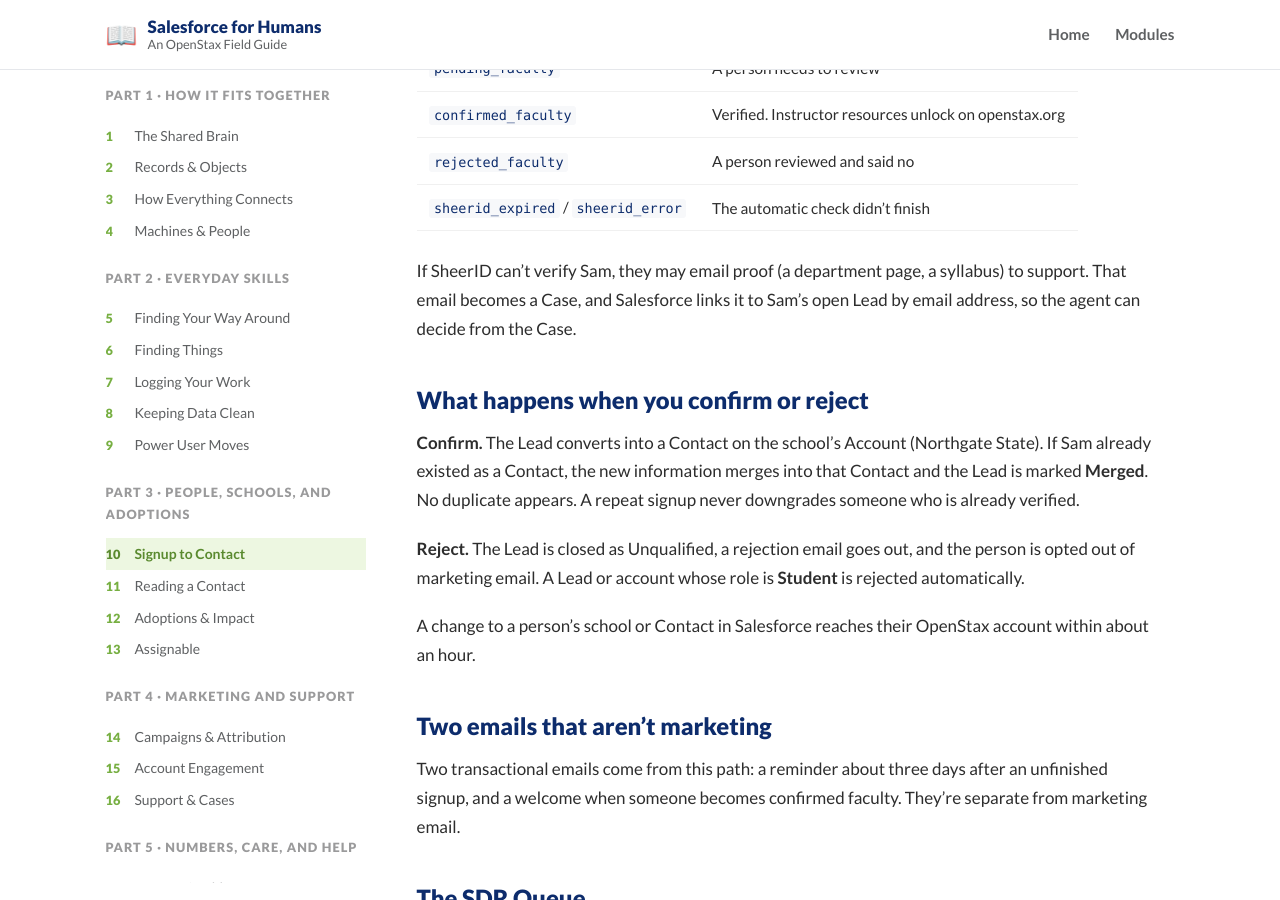
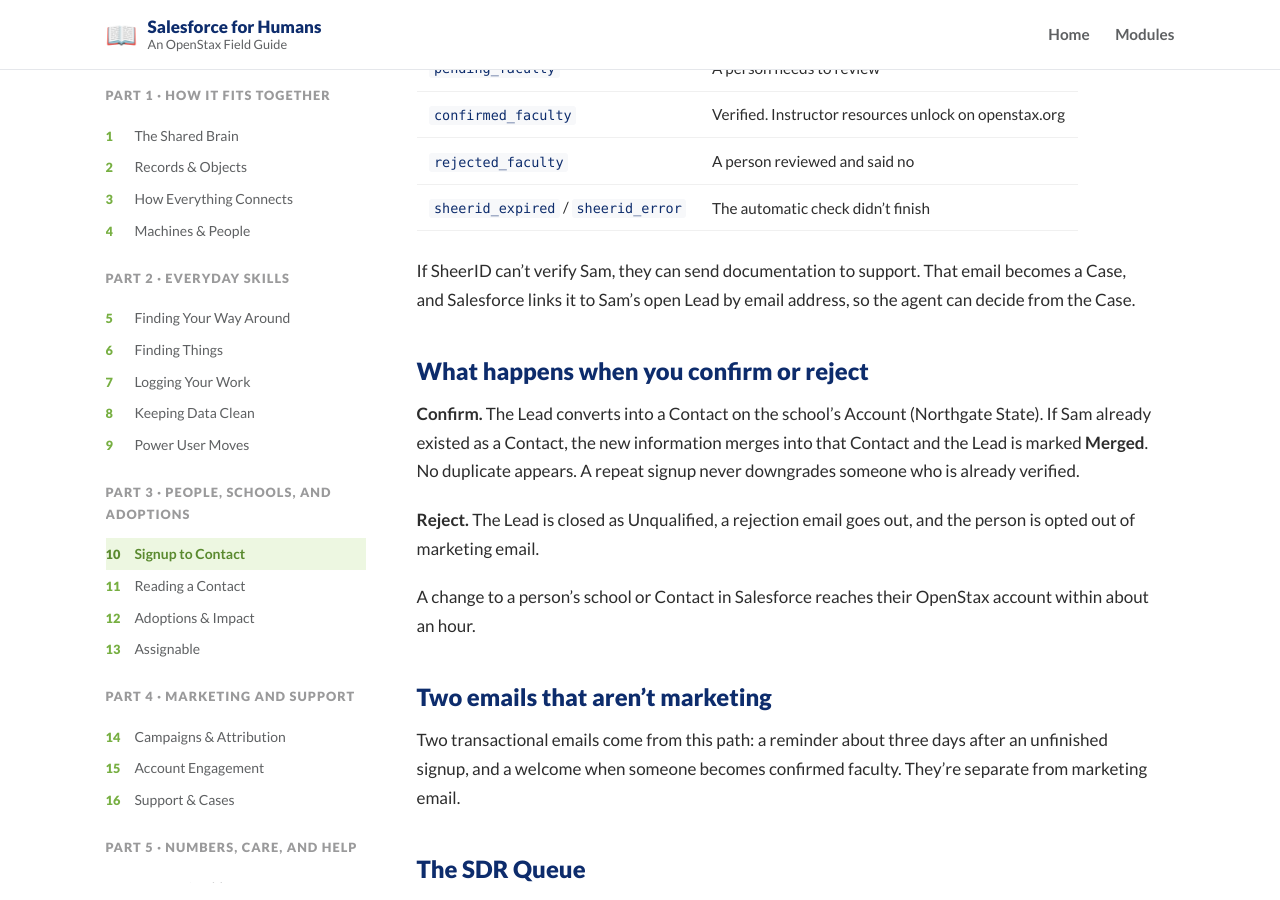
Before and after one commit to openstax/salesforce-for-humans, a Jekyll site: the page built from _modules/10-from-signup-to-contact.md, in a window 1280 px wide and 900 px high, scrolled down 2533 px. Built offline with Jekyll 4.4.1, drawn with Linux system fonts in a browser that asks for light colours.

Commit message:
Remove faculty verification decision rules from the public guide
The Student-role auto-reject rule and examples of accepted proof would help someone pose as an instructor to reach test banks. CLAUDE.md now lists verification decision rules under Never publish.

Co-Authored-By: Claude Opus 5.5 <noreply@anthropic.com>

```diff
--- a/_modules/10-from-signup-to-contact.md
+++ b/_modules/10-from-signup-to-contact.md
@@ -56,13 +56,13 @@ The **FV Status** field shows where a person stands. Its values appear exactly l
 | `rejected_faculty` | A person reviewed and said no |
 | `sheerid_expired` / `sheerid_error` | The automatic check didn't finish |
 
-If SheerID can't verify Sam, they may email proof (a department page, a syllabus) to support. That email becomes a Case, and Salesforce links it to Sam's open Lead by email address, so the agent can decide from the Case.
+If SheerID can't verify Sam, they can send documentation to support. That email becomes a Case, and Salesforce links it to Sam's open Lead by email address, so the agent can decide from the Case.
 
 ## What happens when you confirm or reject
 
 **Confirm.** The Lead converts into a Contact on the school's Account (Northgate State). If Sam already existed as a Contact, the new information merges into that Contact and the Lead is marked **Merged**. No duplicate appears. A repeat signup never downgrades someone who is already verified.
 
-**Reject.** The Lead is closed as Unqualified, a rejection email goes out, and the person is opted out of marketing email. A Lead or account whose role is **Student** is rejected automatically.
+**Reject.** The Lead is closed as Unqualified, a rejection email goes out, and the person is opted out of marketing email.
 
 A change to a person's school or Contact in Salesforce reaches their OpenStax account within about an hour.
 
```
Also changed, not shown: CLAUDE.md (+3 -0 lines).
